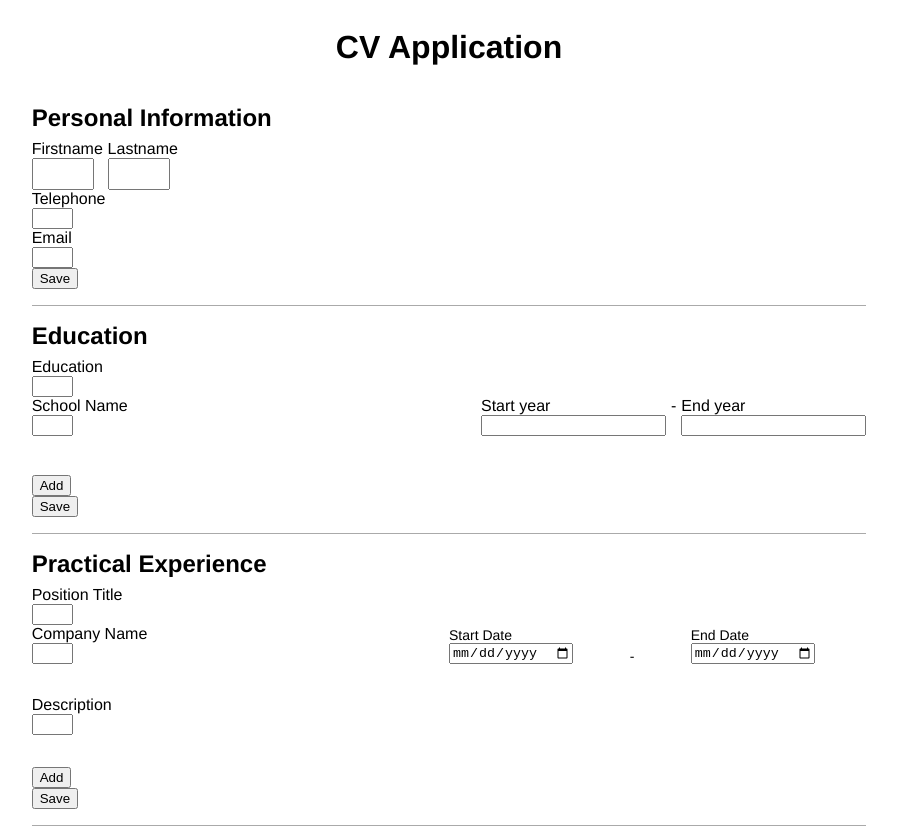
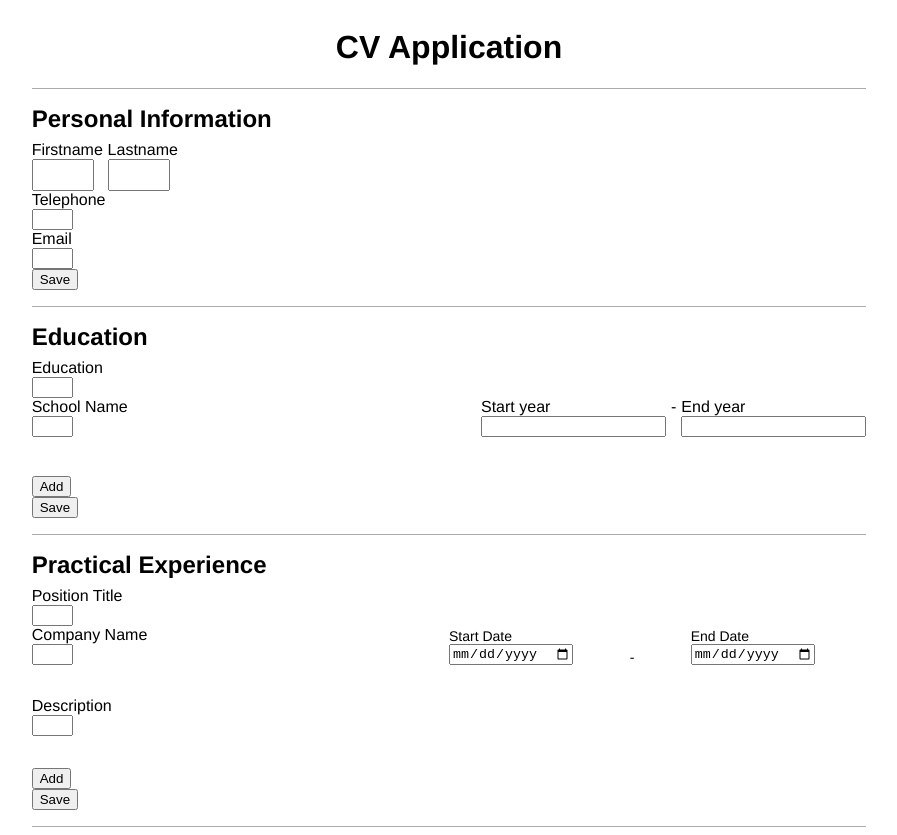
Before and after one commit to JSHC/odin-cvproject, a React (Create React App) app: page / in a window 1280 px wide. Shown: the whole page, without its empty margins (191-1088 px from the left). Built offline with nearby package versions, Linux system fonts and the light colour scheme.

Commit message:
Add top border to first section

```diff
--- a/src/styles/Section.css
+++ b/src/styles/Section.css
@@ -3,6 +3,10 @@
     padding-bottom: 1rem;
 }
 
+.section:first-of-type {
+    border-top: 1px solid #aaa;
+}
+
 .section-title {
     margin: 1rem 0 .5rem 0;
 }
```
